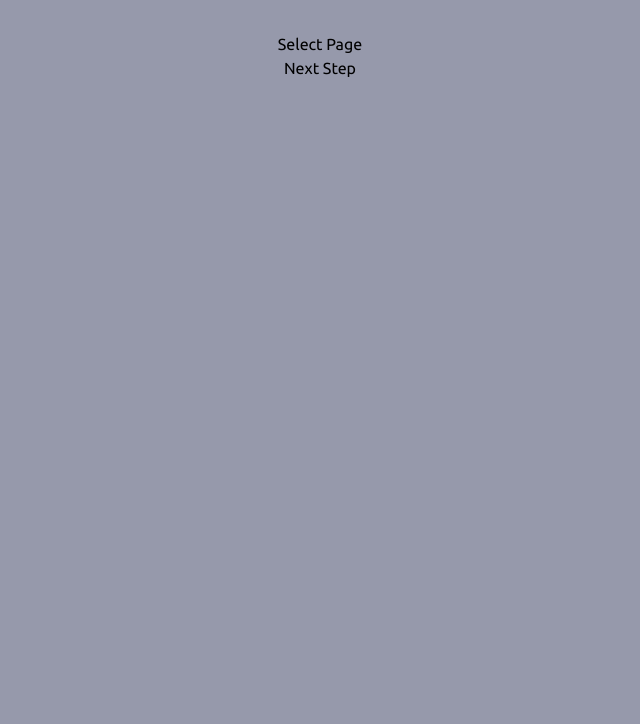
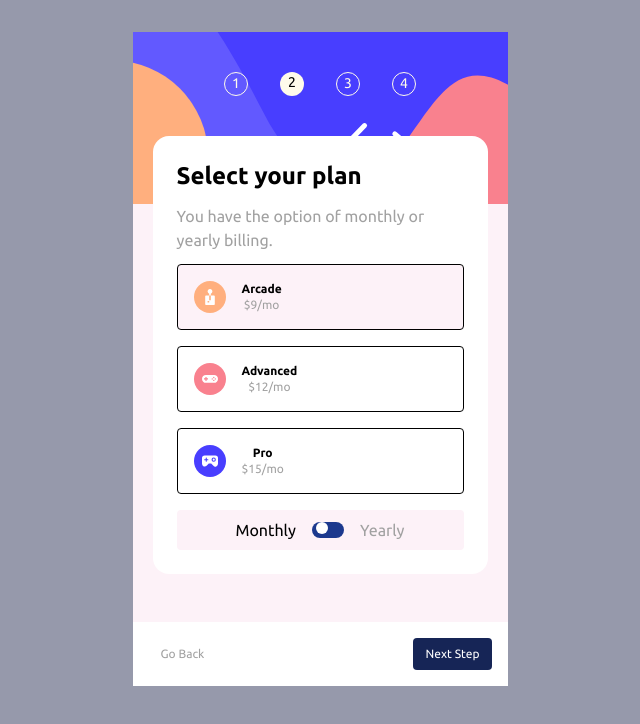
Before and after one commit to Paulo-Borges/multietapasReact, a React (Vite) app: page /select in a window 1280 px wide. Shown: the top 724 px of the page, without its empty margins (320-960 px from the left). Built offline with nearby package versions, Linux system fonts and the light colour scheme.

Commit message:
feat: finishg select

```diff
--- a/src/pages/SelectPage.jsx
+++ b/src/pages/SelectPage.jsx
@@ -1,4 +1,8 @@
 import React from "react";
+import Banner from "../assets/images/bg-sidebar-mobile.svg";
+import arcade from "../assets/images/icon-arcade.svg";
+import advanced from "../assets/images/icon-advanced.svg";
+import pro from "../assets/images/icon-pro.svg";
 import { useNavigate } from "react-router-dom";
 
 const SelectPage = () => {
@@ -9,9 +13,82 @@ const SelectPage = () => {
   }
 
   return (
-    <div>
-      <h1>Select Page</h1>
-      <button onClick={handleNextStep}>Next Step</button>
+    <div className=" w-[375px] h-[657px] bg-wite">
+      <div className=" w-[375px] h-[590px] relative bg-pink-50 ">
+        <div className="flex justify-center ">
+          <ul className="flex absolute z-10 gap-8 pt-10 ">
+            <li className="text-sm text-amber-50 border-1 w-6 h-6 rounded-full">
+              1
+            </li>
+            <li className="text-sm bg-amber-50 w-6 h-6 rounded-full pt-0.4">
+              2
+            </li>
+            <li className="text-sm text-amber-50 border-1 w-6 h-6 rounded-full">
+              3
+            </li>
+            <li className="text-sm text-amber-50 border-1 w-6 h-6 rounded-full">
+              4
+            </li>
+          </ul>
+          <img className="relative " src={Banner} alt="" />
+        </div>
+        <form className="flex flex-col bg-white w-[335px] m-auto absolute left-5 top-26 p-6 items-start rounded-2xl">
+          <h1 className="font-bold text-2xl mb-3">Select your plan</h1>
+          <p className="flex text-left mb-3 text-neutral-400 ">
+            You have the option of monthly or yearly billing.
+          </p>
+
+          <div className="flex gap-4 p-4 border w-full rounded bg-pink-50 mb-4">
+            <div>
+              <img className="w-8 h-8" src={arcade} alt="" />
+            </div>
+            <div>
+              <h2 className="text-xs font-semibold">Arcade</h2>
+              <p className="text-xs text-neutral-400">$9/mo</p>
+            </div>
+          </div>
+          <div className="flex gap-4 p-4 border w-full rounded bg-white mb-4">
+            <div>
+              <img className="w-8 h-8" src={advanced} alt="" />
+            </div>
+            <div>
+              <h2 className="text-xs font-semibold">Advanced</h2>
+              <p className="text-xs text-neutral-400">$12/mo</p>
+            </div>
+          </div>
+          <div className="flex gap-4 p-4 border w-full rounded bg-white mb-4">
+            <div>
+              <img className="w-8 h-8" src={pro} alt="" />
+            </div>
+            <div>
+              <h2 className="text-xs font-semibold">Pro</h2>
+              <p className="text-xs text-neutral-400">$15/mo</p>
+            </div>
+          </div>
+          <div className="flex gap-4 justify-center items-center bg-pink-50 w-full p-2 rounded">
+            <span>Monthly</span>
+            <div className="bg-blue-900 w-8 h-4 rounded-4xl px-1">
+              <div className="bg-white w-3 h-3 rounded-full"></div>
+            </div>
+            <span className=" text-neutral-400">Yearly</span>
+          </div>
+        </form>
+      </div>
+      <div className="flex justify-between p-4 bg-white">
+        <button
+          className=" bg-transparent py-2 px-3 text-xs rounded text-neutral-400"
+          onClick={handleNextStep}
+        >
+          Go Back
+        </button>
+
+        <button
+          className=" bg-blue-950 py-2 px-3 text-xs rounded text-white"
+          onClick={handleNextStep}
+        >
+          Next Step
+        </button>
+      </div>
     </div>
   );
 };
```
